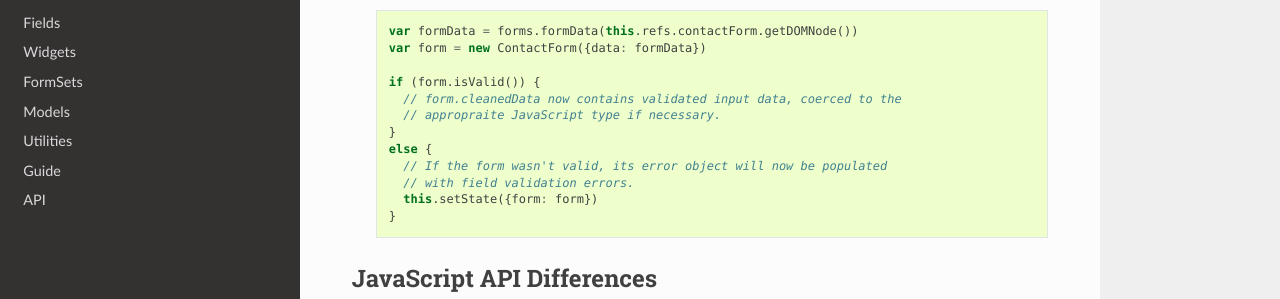
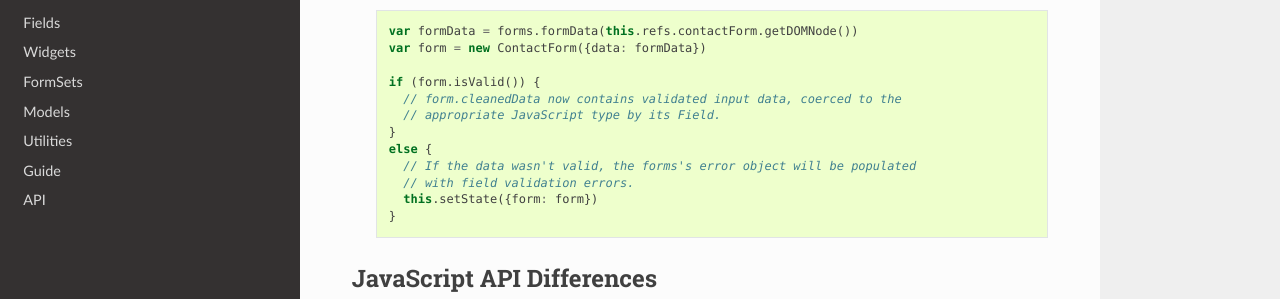
Before and after one commit to insin/newforms, a Sphinx documentation site: the page built from docs/index.rst, in a window 1280 px wide and 900 px high, scrolled down 1205 px. Shown: the part 152-451 px from the top of the window. Built offline with Sphinx 7.4.7 and the Read the Docs theme 2.0.0, drawn with Linux system fonts in a browser that asks for light colours.

Commit message:
Quick Guide tweaks [ci skip]

```diff
--- a/README.rst
+++ b/README.rst
@@ -84,10 +84,10 @@ Here's a quick guide to getting started with using a newforms' Form.
 
      if (form.isValid()) {
        // form.cleanedData now contains validated input data, coerced to the
-       // appropraite JavaScript type if necessary.
+       // appropriate JavaScript type by its Field.
      }
      else {
-       // If the form wasn't valid, its error object will now be populated
+       // If the data wasn't valid, the forms's error object will be populated
        // with field validation errors.
        this.setState({form: form})
      }
--- a/docs/index.rst
+++ b/docs/index.rst
@@ -66,10 +66,10 @@ Here's a quick guide to getting started with using a newforms Form.
 
      if (form.isValid()) {
        // form.cleanedData now contains validated input data, coerced to the
-       // appropraite JavaScript type if necessary.
+       // appropriate JavaScript type by its Field.
      }
      else {
-       // If the form wasn't valid, its error object will now be populated
+       // If the data wasn't valid, the forms's error object will be populated
        // with field validation errors.
        this.setState({form: form})
      }
```
